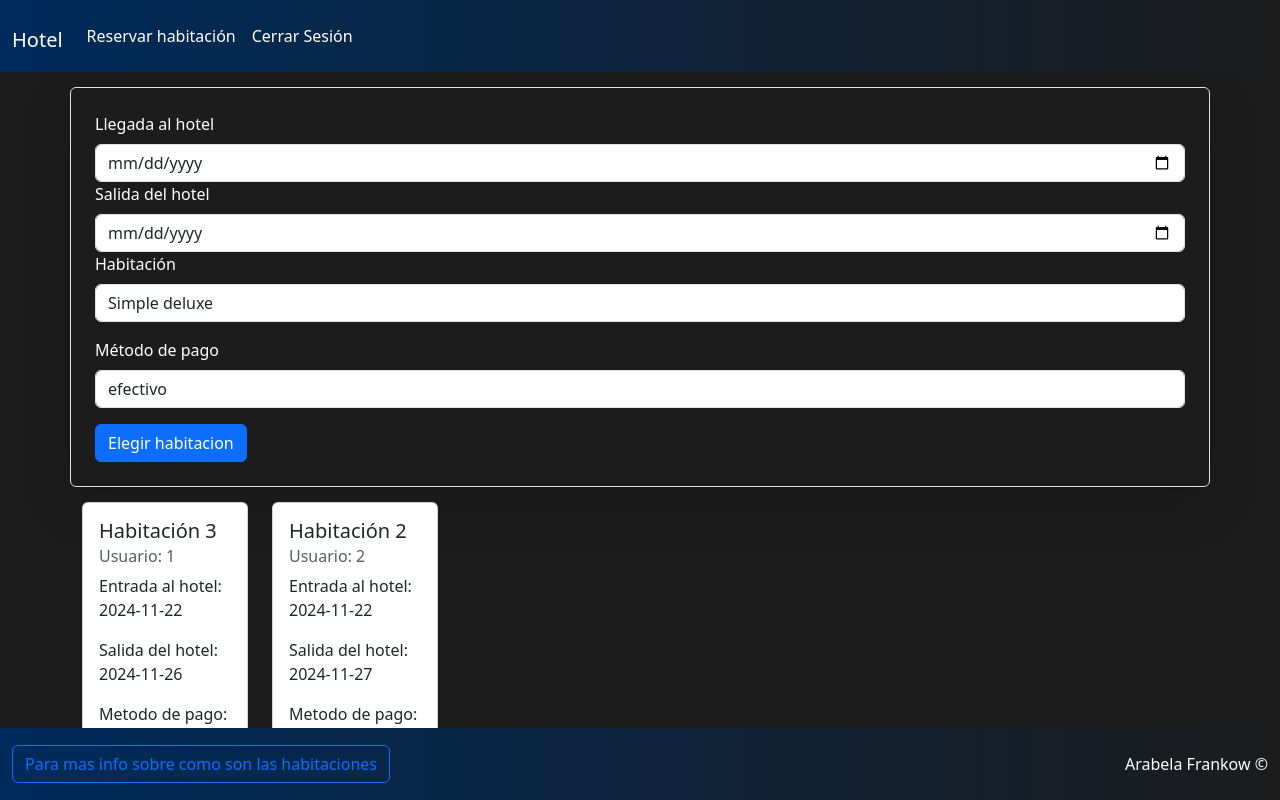
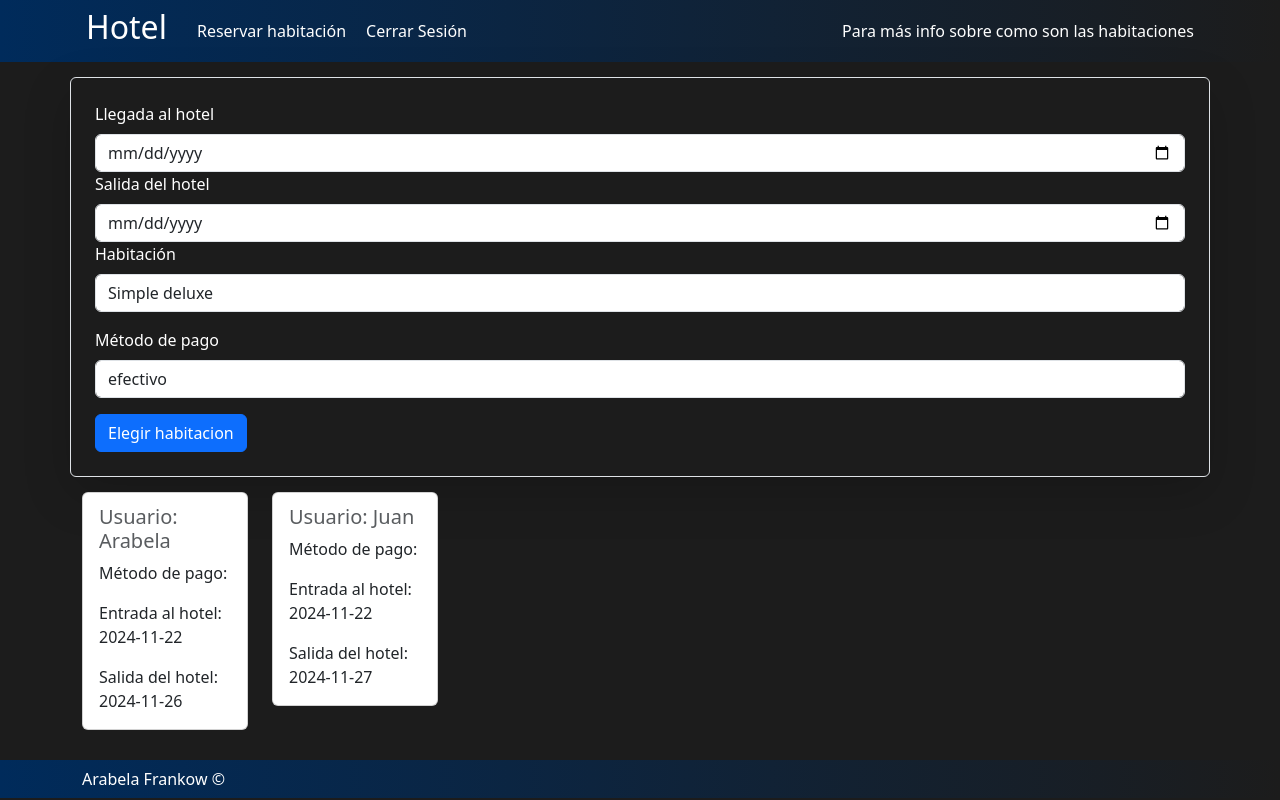
Before and after one commit to AraFrankow/Web2, a PHP site: page /user/panel.php in a window 1280 px wide. Run offline with PHP 8.4, Linux system fonts and the light colour scheme; the visitor is signed in with stand-in values (Sample User, id 1); data comes from the database, SQL or seed files in the repository; data that the repository does not hold is empty.

Commit message:
arreglo1

```diff
--- a/asset/css/estilos.css
+++ b/asset/css/estilos.css
@@ -4,15 +4,30 @@
 .mejor{
     padding-top: 10%;
 }
-body{
-   background-color: #1C1C1C;
-   overflow-x: hidden;
+footer {
+    position: absolute;
+    bottom: 0;
+    width: 100%;
+    height: 40px;
+}
+html {
+    min-height: 100%;
+    position: relative;
+}
+body {
+    background-color: #1C1C1C;
+    margin: 0;
+    margin-bottom: 40px;
+
+}
+.formuLogin{
+    padding: 0;
 }
 .color{
     background: linear-gradient(90deg, #002B5B, #1C1C1C);
 }
 .letra{
-    color: white;
+    color: white
 }
 .ajuste{
    margin-top: 15px;
@@ -37,9 +52,6 @@
     margin-top: 12.5%;
     margin-bottom: 12.5%;
 }
-.mover{
-    margin: auto;
-}
 .arreg{
     text-align: center;
 }
@@ -49,3 +61,20 @@
     display: block;
     margin: auto;
 }
+.footerConte{
+    margin: 0;
+    padding-top: 7px;
+    padding-bottom: 7px;
+}
+.ajusteFormulario{
+    margin: auto;
+}
+.cambioColor:hover{
+    color: orange;
+}
+h1{
+    margin-right: 30px;
+}
+.moverEscondido{
+    margin-right: 20px;
+}
--- a/componentes/include/footer.php
+++ b/componentes/include/footer.php
@@ -1,16 +1,14 @@
 </main>
-    <footer>
-        <nav class="navbar fixed-bottom color">
-            <div class="container-fluid">
-                <a href="https://wa.me/" target="_blank" class="navbar-brand">
-                    <button type="button" class="btn btn-outline-primary">Para mas info sobre como son las habitaciones</button>
-                </a>
-                <p class="letra pt-3">Arabela Frankow &copy;</p>
-            </div>
+    <footer class="">
+        <nav class="color">
+                <div class="container container-fluid ">
+                    <p class="letra footerConte">Arabela Frankow &copy;</p>
+                </div>
         </nav>
 
     </footer>
 
     <script src="../asset/js/bootstrap.js" ></script>
+    <link rel="stylesheet" href="../asset/css/estilos.css">
 </body>
 </html>
--- a/componentes/include/header.php
+++ b/componentes/include/header.php
@@ -7,44 +7,44 @@
     <meta charset="UTF-8">
     <meta name="viewport" content="width=device-width, initial-scale=1.0">
     <title>Hotel</title>
+
     <link rel="stylesheet" href="../asset/css/bootstrap.css">
-    <link rel="stylesheet" href="../asset/css/estilos.css">
-    <link rel="stylesheet" href="../../asset/css/estilos.css">
 </head>
 <body>
-    <header>
+    <header class="color">
+        <nav class="navbar navbar-expand-lg container px-3">
+            <div class="d-flex w-100 justify-content-between align-items-center">
+                <a class="letra text-decoration-none" href="../index.php">
+                    <h1 class="h2 cambioColor">Hotel</h1>
+                </a>
+                <div class="navbar-nav">
+                    <?php
+                        require_once("../componentes/conf/conf.php");
+                        $consulta = "SELECT * FROM habitacion";
+                        $resultado =  mysqli_query($con, $consulta);
 
-    <nav class="navbar navbar-expand-lg color">
-            <div class="container-fluid">
-                <h1><a class="navbar-brand letra" href="../index.php" >Hotel</a></h1>
-                <button class="navbar-toggler" type="button" data-bs-toggle="collapse" data-bs-target="#navbarNav" aria-controls="navbarNav" aria-expanded="false" aria-label="Toggle navigation">
-                    <span class="navbar-toggler-icon"></span>
-                </button>
-                <div class="collapse navbar-collapse" id="navbarNav">
-                <?php
-                    require_once("../componentes/conf/conf.php");
-                    $consulta = "SELECT * FROM habitacion";
-                    $resultado =  mysqli_query($con,$consulta);
-                    print "<ul class='navbar-nav'>";
-                        if(!isset($_SESSION['id_Usuario'])){
+                        if (!isset($_SESSION['id_Usuario'])) {
                             print "
-                                <li class='nav-item' >
-                                    <a href='registro.php' class='nav-link letra' >Registro/Login</a>
+                                <li class='nav-item'>
+                                    <a href='registro.php' class='text-decoration-none letra cambioColor'>Registro/Login</a>
                                 </li>
                             ";
-                        }else{
+                        } else {
                             print "
-                                <li class='nav-item' >
-                                    <a href='../user/panel.php' class='nav-link letra' >Reservar habitación</a>
+                                <li class='nav-item'>
+                                    <a href='../user/panel.php' class='text-decoration-none letra cambioColor moverEscondido'>Reservar habitación</a>
                                 </li>
                                 <li class='nav-item'>
-                                    <a href='../componentes/security/logout.php' class='nav-link letra'>Cerrar Sesión</a>
+                                    <a href='../componentes/security/logout.php' class='text-decoration-none letra cambioColor'>Cerrar Sesión</a>
                                 </li>
                             ";
                         }
-                    print "</ul>"
-                ?>
+                    ?>
                 </div>
+                <div class="ms-auto">
+                    <a href="https://wa.me/" target="_blank" class="text-decoration-none letra cambioColor">Para más info sobre como son las habitaciones</a>
+                </div>
+
             </div>
         </nav>
     </header>
--- a/user/panel.php
+++ b/user/panel.php
@@ -50,35 +50,42 @@
             <input type="submit" value="Elegir habitacion" class="btn btn-primary">
         </div>
     </form>
+
     <?php
-        $consulta = "SELECT * FROM reservas";
-        $consulta_dos = "SELECT * FROM usuario";
-        $consulta_tres = "SELECT * FROM metodo";
+    $consulta_reservas = "SELECT * FROM reservas";
+    $resultado_reservas = mysqli_query($con, $consulta_reservas);
+    $consulta_habitacion = "SELECT * FROM habitacion";
+    $resultado_habitacion = mysqli_query($con, $consulta_habitacion);
+    $fila_habitacion = mysqli_fetch_array($resultado_habitacion);
 
-        $resultado =  mysqli_query($con,$consulta);
-        $resultado_dos =  mysqli_query($con,$consulta_dos);
+    print "<div class='container'>";
+    print "<section class='row'>";
+
+    while ($fila_reserva = mysqli_fetch_array($resultado_reservas)) {
+        $consulta_usuario = "SELECT * FROM usuario WHERE `id_Usuario` = {$fila_reserva['fk_Usuario']}";
+        $resultado_usuario = mysqli_query($con, $consulta_usuario);
+        $fila_usuario = mysqli_fetch_array($resultado_usuario);
+
+        $consulta_tres = "SELECT * FROM metodo WHERE `id_Metodo` = {$fila_habitacion['tipo']}";
         $resultado_tres =  mysqli_query($con,$consulta_tres);
-        print "<div class=container >";
-        print "<section class= row>";
-        while($fila = mysqli_fetch_array($resultado) AND $fila2 = mysqli_fetch_array($resultado_dos) AND $fila3 = mysqli_fetch_array($resultado_tres)){
+        $fila_pago = mysqli_fetch_array($resultado_tres);
+
         print "
             <article class='col-2'>
-                    <div class='card '>
+                <div class='card'>
                     <div class='card-body'>
-                            <h5 class='card-title'>Habitación $fila[fk_Habitacion]</h5>
-                            <h6 class='card-subtitle mb-2 text-body-secondary'>Usuario: $fila[fk_Usuario]</h6>
-                            <p class='card-text'>Entrada al hotel: $fila[fecha_entrada]</p>
-                            <p class='card-text'>Salida del hotel: $fila[fecha_salida]</p>
-                            <p class='card-text'>Metodo de pago: $fila3[metodo_pago]</p>
+                        <h5 class='card-subtitle mb-2 text-body-secondary'>Usuario: {$fila_usuario['nombre']}</h5>
+                        <p class='card-text'>Método de pago: {$fila_pago['metodo_pago']}</p>
+                        <p class='card-text'>Entrada al hotel: <br>  {$fila_reserva['fecha_entrada']}</p>
+                        <p class='card-text'>Salida del hotel: <br> {$fila_reserva['fecha_salida']}</p>
                     </div>
                 </div>
             </article>
+        ";
+    }
 
-            ";
-
-        }
     print "</section>";
-        print"</div>";
+    print "</div>";
         include_once("../componentes/include/footer.php");
     ?>
 </section>
```
Also changed, not shown: admin/modi/mod_cat.php (+7 -8 lines), admin/modi/mod_cat_ok.php (+10 -7 lines), page/registro.php (+6 -4 lines), img/1732725874.jpg (added), img/1732725893.jpg (added), img/1732727125.jpg (added), img/1732727151.jpg (added), img/1732727174.jpg (added), img/1732727185.jpg (added). Lines whose indentation alone changed are shown as unchanged.
